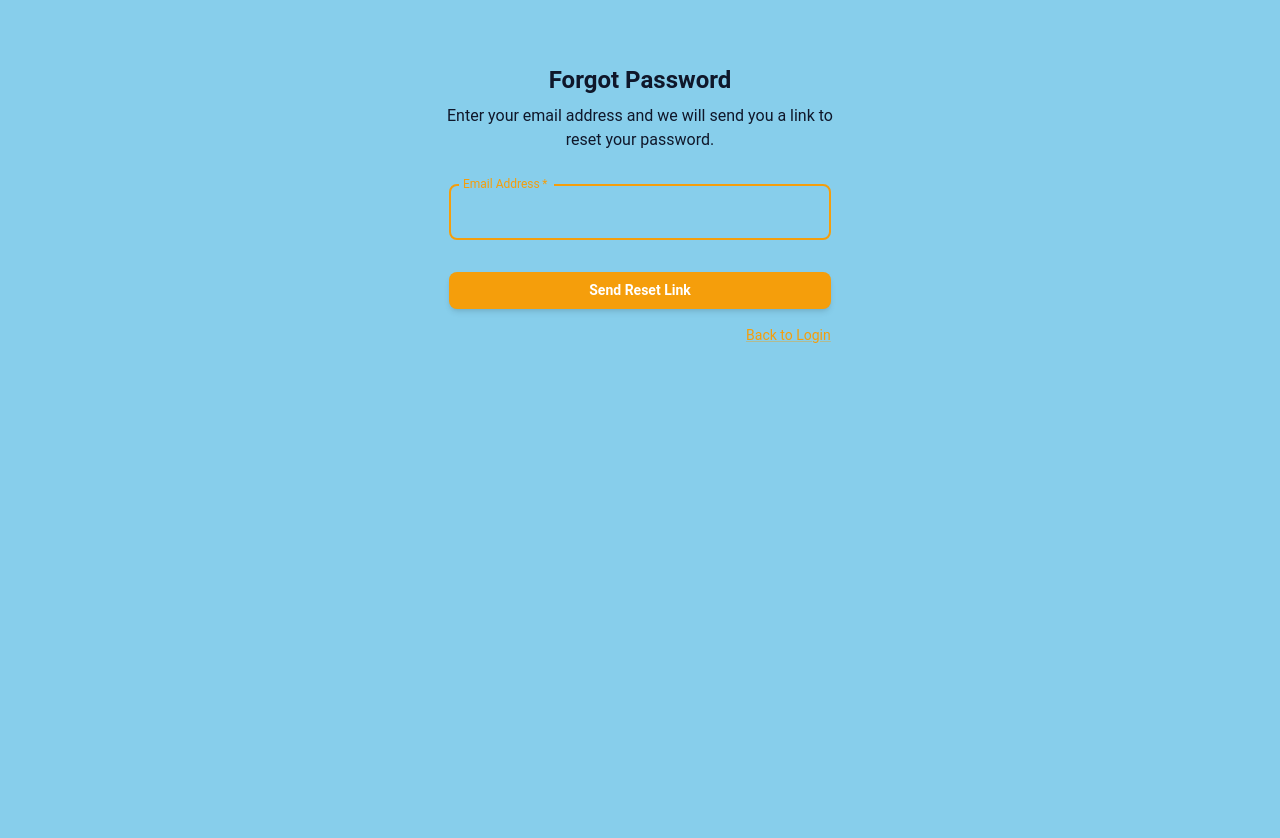
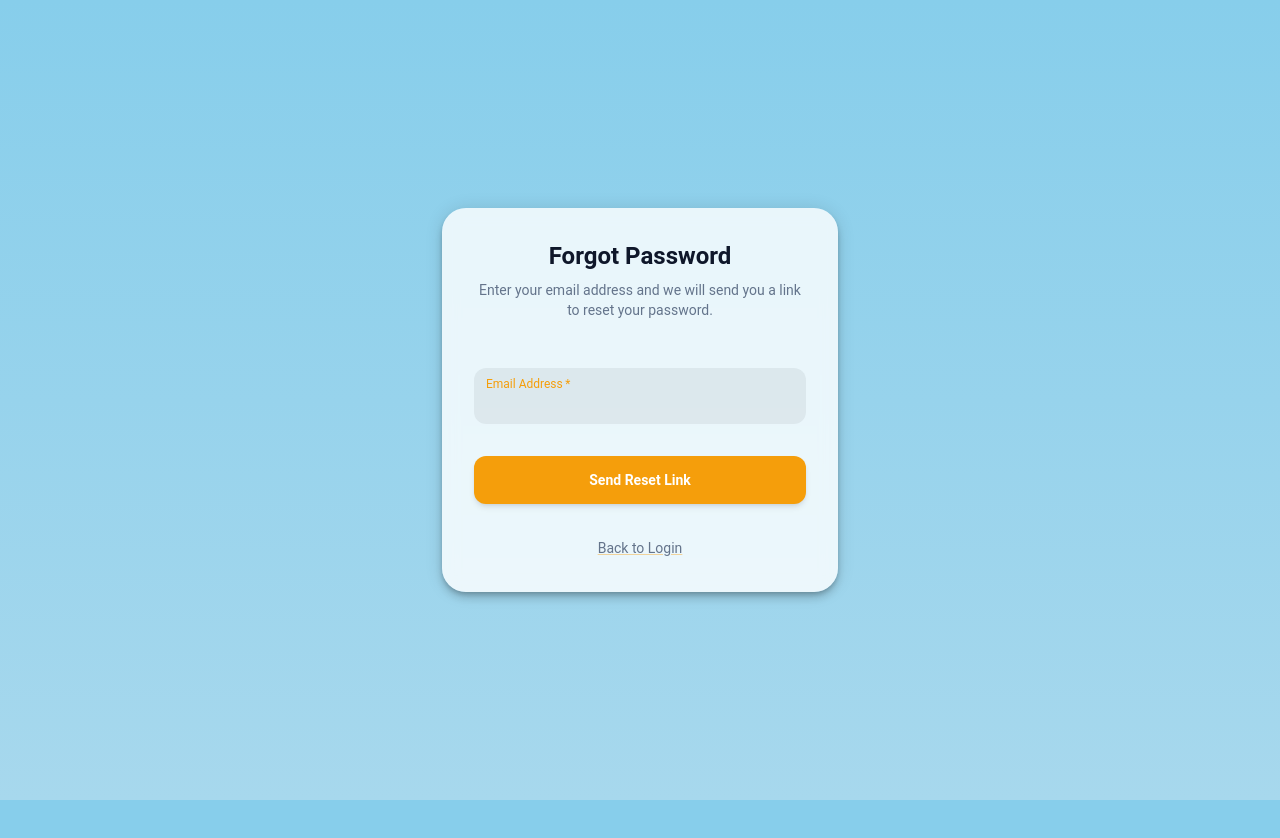
Before and after one commit to akshat3021/cloud-file-storage, a React (Create React App) app: page /forgot-password in a window 1280 px wide. Shown: the top 838 px of the page. After the commit the page ends 800 px from the top, so only its background shows below. Built offline with nearby package versions, Linux system fonts and the light colour scheme.

Commit message:
style: Apply Sunny Storage theme to ForgotPassword, UpdatePassword

```diff
--- a/src/components/ForgotPassword.js
+++ b/src/components/ForgotPassword.js
@@ -1,8 +1,6 @@
 import React, { useState } from 'react';
 import { Link as RouterLink } from 'react-router-dom';
 import { useAuth } from '../context/AuthContext';
-
-// --- MUI Imports ---
 import Button from '@mui/material/Button';
 import TextField from '@mui/material/TextField';
 import Link from '@mui/material/Link';
@@ -10,7 +8,8 @@ import Box from '@mui/material/Box';
 import Typography from '@mui/material/Typography';
 import Container from '@mui/material/Container';
 import Alert from '@mui/material/Alert';
-// --- End MUI Imports ---
+import Paper from '@mui/material/Paper';
+import CircularProgress from '@mui/material/CircularProgress';
 
 function ForgotPassword() {
   const { resetPasswordForEmail } = useAuth();
@@ -36,23 +35,37 @@ function ForgotPassword() {
   };
 
   return (
-    <Container component="main" maxWidth="xs">
     <Box
       sx={{
-          marginTop: 8,
+        minHeight: '100vh',
+        background: 'linear-gradient(to bottom, #87CEEB, #a7d8ed)',
+        display: 'flex',
+        alignItems: 'center',
+        justifyContent: 'center',
+        p: 2,
+      }}
+    >
+      <Container component="main" maxWidth="xs">
+        <Paper
+          elevation={6}
+          sx={{
+            padding: 4,
             display: 'flex',
             flexDirection: 'column',
             alignItems: 'center',
+            backgroundColor: 'rgba(255, 255, 255, 0.8)',
+            backdropFilter: 'blur(8px)',
+            borderRadius: '1.5rem',
           }}
         >
-        <Typography component="h1" variant="h5">
+          <Typography component="h1" variant="h5" sx={{ color: 'text.primary', fontWeight: 'bold', mb: 1 }}>
             Forgot Password
           </Typography>
-        <Typography component="p" sx={{ mt: 1, mb: 1, textAlign: 'center' }}>
+          <Typography component="p" variant="body2" sx={{ color: 'text.secondary', textAlign: 'center', mb: 3 }}>
             Enter your email address and we will send you a link to reset your password.
           </Typography>
 
-        <Box component="form" onSubmit={handlePasswordReset} noValidate sx={{ mt: 1 }}>
+          <Box component="form" onSubmit={handlePasswordReset} noValidate sx={{ mt: 1, width: '100%' }}>
             <TextField
               margin="normal"
               required
@@ -64,29 +77,51 @@ function ForgotPassword() {
               autoFocus
               value={email}
               onChange={(e) => setEmail(e.target.value)}
+              variant="filled"
+              sx={{
+                '& .MuiFilledInput-root': {
+                  backgroundColor: 'rgba(0, 0, 0, 0.6)',
+                  borderRadius: '0.75rem',
+                  '&:before, &:after': { borderBottom: 'none' },
+                  '&:hover:not(.Mui-disabled):before': { borderBottom: 'none' },
+                },
+                input: { color: 'white' },
+                label: { color: '#ccc' },
+              }}
             />
 
-          {message && <Alert severity="success" sx={{ width: '100%', mt: 1 }}>{message}</Alert>}
-          {error && <Alert severity="error" sx={{ width: '100%', mt: 1 }}>{error}</Alert>}
+            {message && <Alert severity="success" sx={{ width: '100%', mt: 2, borderRadius: '0.5rem' }}>{message}</Alert>}
+            {error && <Alert severity="error" sx={{ width: '100%', mt: 2, borderRadius: '0.5rem' }}>{error}</Alert>}
 
             <Button
               type="submit"
               fullWidth
               variant="contained"
+              color="primary"
               disabled={loading}
-            sx={{ mt: 3, mb: 2 }}
+              sx={{
+                mt: 3,
+                mb: 2,
+                borderRadius: '0.75rem',
+                py: 1.5,
+                fontWeight: 'bold',
+                boxShadow: 'lg',
+                '&:hover': { transform: 'scale(1.02)' },
+                transition: 'transform 0.15s',
+              }}
             >
-            {loading ? 'Sending...' : 'Send Reset Link'}
+              {loading ? <CircularProgress size={24} color="inherit" /> : 'Send Reset Link'}
             </Button>
 
-          <Box sx={{ display: 'flex', justifyContent: 'flex-end', width: '100%' }}>
-            <Link component={RouterLink} to="/login" variant="body2">
+            <Box sx={{ textAlign: 'center', mt: 2 }}>
+              <Link component={RouterLink} to="/login" variant="body2" sx={{ color: 'text.secondary' }}>
                 Back to Login
               </Link>
             </Box>
           </Box>
+        </Paper>
+      </Container>
     </Box>
-    </Container>
   );
 }
 
--- a/src/components/UpdatePassword.js
+++ b/src/components/UpdatePassword.js
@@ -1,8 +1,6 @@
 import React, { useState } from 'react';
 import { Link as RouterLink, useNavigate } from 'react-router-dom';
 import { useAuth } from '../context/AuthContext';
-
-// --- MUI Imports ---
 import Button from '@mui/material/Button';
 import TextField from '@mui/material/TextField';
 import Link from '@mui/material/Link';
@@ -10,7 +8,12 @@ import Box from '@mui/material/Box';
 import Typography from '@mui/material/Typography';
 import Container from '@mui/material/Container';
 import Alert from '@mui/material/Alert';
-// --- End MUI Imports ---
+import Paper from '@mui/material/Paper';
+import CircularProgress from '@mui/material/CircularProgress';
+import InputAdornment from '@mui/material/InputAdornment';
+import IconButton from '@mui/material/IconButton';
+import Visibility from '@mui/icons-material/Visibility';
+import VisibilityOff from '@mui/icons-material/VisibilityOff';
 
 function UpdatePassword() {
   const { updatePassword } = useAuth();
@@ -19,6 +22,7 @@ function UpdatePassword() {
   const [message, setMessage] = useState('');
   const [error, setError] = useState('');
   const [loading, setLoading] = useState(false);
+  const [showPassword, setShowPassword] = useState(false);
 
   const handleSubmit = async (e) => {
     e.preventDefault();
@@ -34,7 +38,7 @@ function UpdatePassword() {
       setLoading(true);
       await updatePassword(newPassword);
       setMessage('Password updated successfully! Redirecting...');
-      setTimeout(() => navigate('/profile'), 2000); // Go back to profile
+      setTimeout(() => navigate('/profile'), 2000);
     } catch (err) {
       setError(err.message);
     } finally {
@@ -42,56 +46,110 @@ function UpdatePassword() {
     }
   };
 
+  const handleClickShowPassword = () => setShowPassword((show) => !show);
+  const handleMouseDownPassword = (event) => event.preventDefault();
+
   return (
-    <Container component="main" maxWidth="xs">
     <Box
       sx={{
-          marginTop: 8,
+        minHeight: '100vh',
+        background: 'linear-gradient(to bottom, #87CEEB, #a7d8ed)',
+        display: 'flex',
+        alignItems: 'center',
+        justifyContent: 'center',
+        p: 2,
+      }}
+    >
+      <Container component="main" maxWidth="xs">
+        <Paper
+          elevation={6}
+          sx={{
+            padding: 4,
             display: 'flex',
             flexDirection: 'column',
             alignItems: 'center',
+            backgroundColor: 'rgba(255, 255, 255, 0.8)',
+            backdropFilter: 'blur(8px)',
+            borderRadius: '1.5rem',
           }}
         >
-        <Typography component="h1" variant="h5">
-          Update Your Password
+          <Typography component="h1" variant="h5" sx={{ color: 'text.primary', fontWeight: 'bold', mb: 3 }}>
+            Choose a New Password
           </Typography>
 
-        <Box component="form" onSubmit={handleSubmit} noValidate sx={{ mt: 1 }}>
+          <Box component="form" onSubmit={handleSubmit} noValidate sx={{ mt: 1, width: '100%' }}>
             <TextField
               margin="normal"
               required
               fullWidth
               name="password"
               label="New Password"
-            type="password"
+              type={showPassword ? 'text' : 'password'}
               id="password"
               autoComplete="new-password"
               autoFocus
               value={newPassword}
               onChange={(e) => setNewPassword(e.target.value)}
+              variant="filled"
+               sx={{
+                '& .MuiFilledInput-root': {
+                  backgroundColor: 'rgba(0, 0, 0, 0.6)',
+                  borderRadius: '0.75rem',
+                  '&:before, &:after': { borderBottom: 'none' },
+                   '&:hover:not(.Mui-disabled):before': { borderBottom: 'none' },
+                },
+                input: { color: 'white' },
+                label: { color: '#ccc' },
+              }}
+              InputProps={{
+                endAdornment: (
+                  <InputAdornment position="end">
+                    <IconButton
+                      aria-label="toggle password visibility"
+                      onClick={handleClickShowPassword}
+                      onMouseDown={handleMouseDownPassword}
+                      edge="end"
+                      sx={{ color: '#ccc' }}
+                    >
+                      {showPassword ? <VisibilityOff /> : <Visibility />}
+                    </IconButton>
+                  </InputAdornment>
+                ),
+              }}
             />
 
-          {message && <Alert severity="success" sx={{ width: '100%', mt: 1 }}>{message}</Alert>}
-          {error && <Alert severity="error" sx={{ width: '100%', mt: 1 }}>{error}</Alert>}
+            {message && <Alert severity="success" sx={{ width: '100%', mt: 2, borderRadius: '0.5rem' }}>{message}</Alert>}
+            {error && <Alert severity="error" sx={{ width: '100%', mt: 2, borderRadius: '0.5rem' }}>{error}</Alert>}
 
             <Button
               type="submit"
               fullWidth
               variant="contained"
+              color="primary"
               disabled={loading}
-            sx={{ mt: 3, mb: 2 }}
+              sx={{
+                mt: 3,
+                mb: 2,
+                borderRadius: '0.75rem',
+                py: 1.5,
+                fontWeight: 'bold',
+                boxShadow: 'lg',
+                '&:hover': { transform: 'scale(1.02)' },
+                transition: 'transform 0.15s',
+              }}
             >
-            {loading ? 'Updating...' : 'Update Password'}
+              {loading ? <CircularProgress size={24} color="inherit" /> : 'Update Password'}
             </Button>
 
-          <Box sx={{ display: 'flex', justifyContent: 'flex-end', width: '100%' }}>
-            <Link component={RouterLink} to="/profile" variant="body2">
+            <Box sx={{ textAlign: 'center', mt: 2 }}>
+              <Link component={RouterLink} to="/profile" variant="body2" sx={{ color: 'text.secondary' }}>
                 Back to Profile
               </Link>
             </Box>
           </Box>
+        </Paper>
+      </Container>
     </Box>
-    </Container>
   );
 }
 
```
Lines whose indentation alone changed are shown as unchanged.
